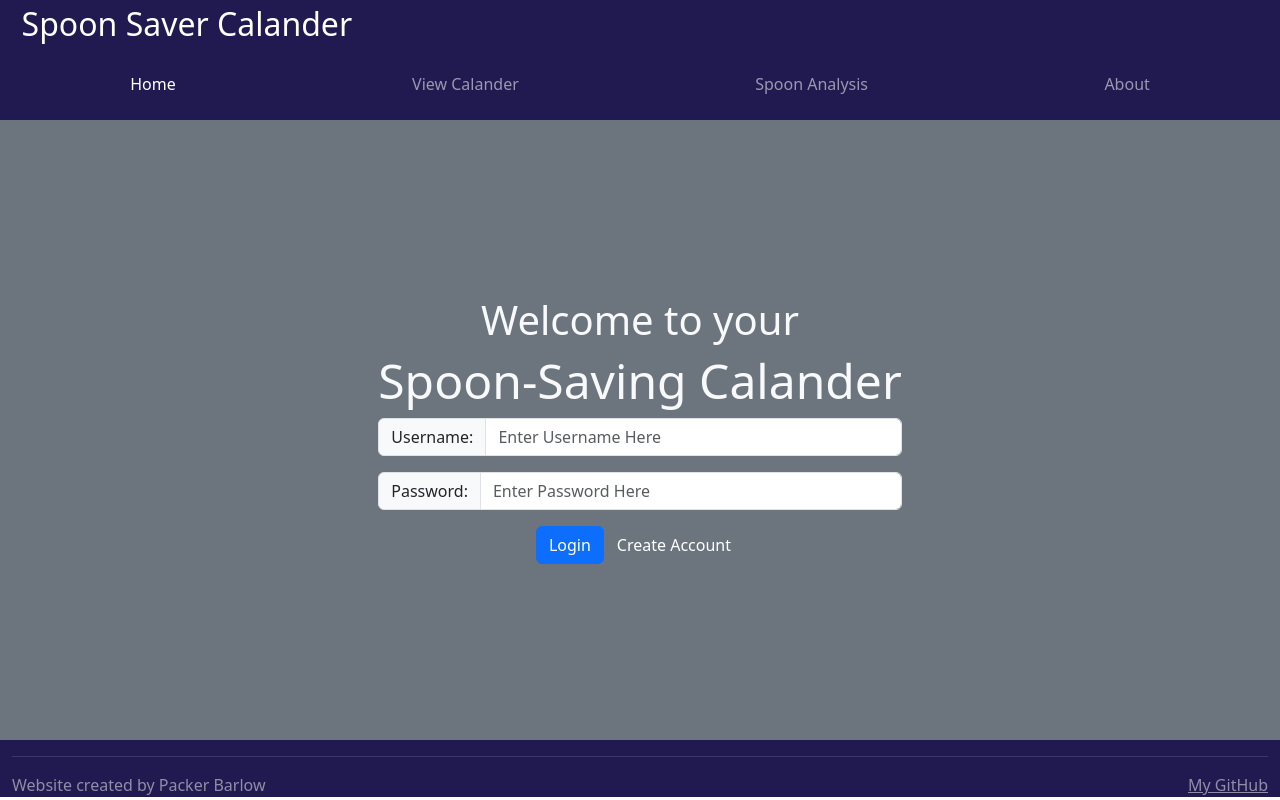
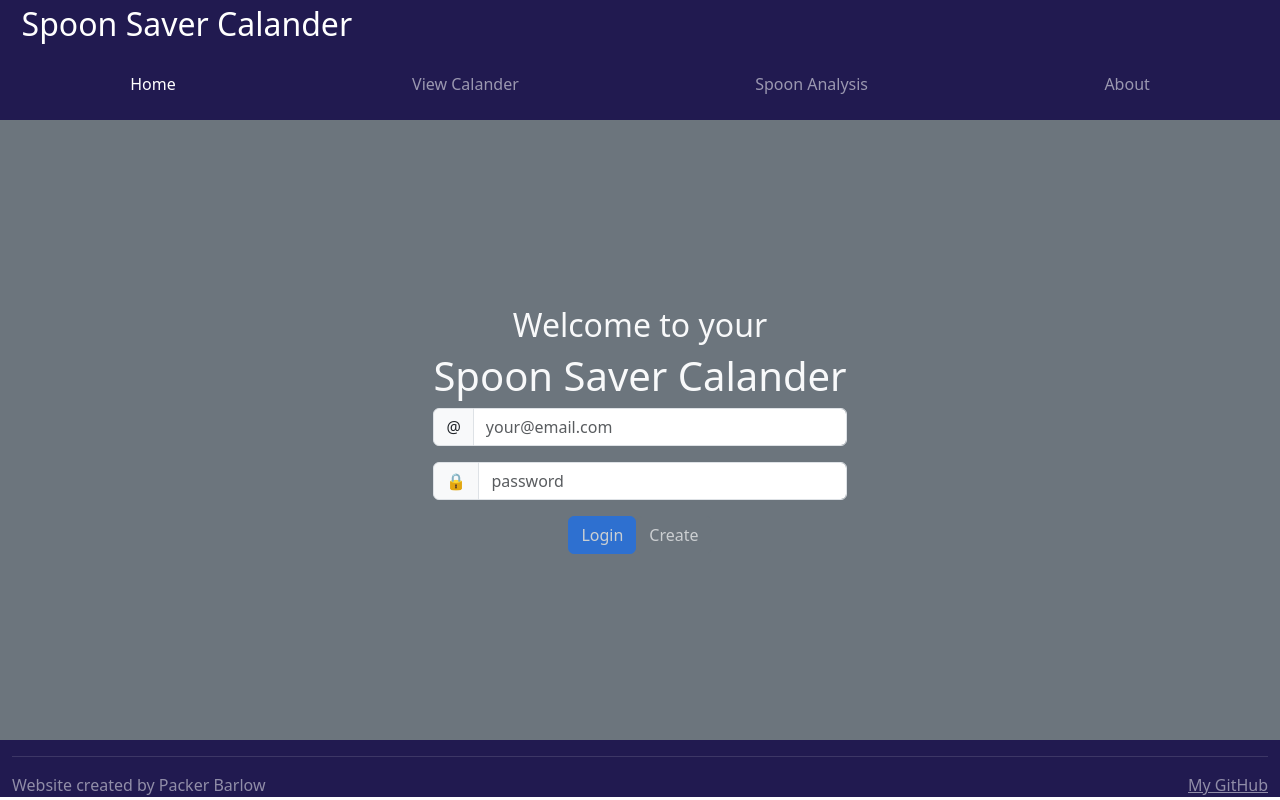
Before and after one commit to packerb2/Introvert_Calander_Startup, a React (Vite) app: page / in a window 1280 px wide. Built offline with nearby package versions, Linux system fonts and the light colour scheme.

Commit message:
finished login funcionality

```diff
--- a/src/app.jsx
+++ b/src/app.jsx
@@ -6,8 +6,13 @@
 import { Calander } from './calander/calander';
 import { Analysis } from './analysis/analysis';
 import { About } from './about/about';
+import { AuthState } from './login/authState'
 
 export default function App() {
+  const [userName, setUserName] = React.useState(localStorage.getItem('userName') || '');
+  const currentAuthState = userName ? AuthState.Authenticated : AuthState.Unauthenticated;
+  const [authState, setAuthState] = React.useState(currentAuthState);
+
   return (
     <BrowserRouter>
         <div  className="body text-light">
@@ -32,7 +37,19 @@
             </header>
 
         <Routes>
-            <Route path='/' element={<Login />} exact />
+            <Route path='/'
+            element={
+              <Login
+                userName={userName}
+                authState={authState}
+                onAuthChange={(userName, authState) => {
+                  setAuthState(authState);
+                  setUserName(userName);
+                }}
+              />
+            }
+            exact
+          />
             <Route path='/calander' element={<Calander />} />
             <Route path='/analysis' element={<Analysis />} />
             <Route path='/about' element={<About />} />
--- /dev/null
+++ b/src/login/authState.js
@@ -0,0 +1,9 @@
+export class AuthState {
+  static Unknown = new AuthState('unknown');
+  static Authenticated = new AuthState('authenticated');
+  static Unauthenticated = new AuthState('unauthenticated');
+
+  constructor(name) {
+    this.name = name;
+  }
+}
--- /dev/null
+++ b/src/login/authenticated.css
@@ -0,0 +1,5 @@
+.accountName {
+  color: rgb(76, 190, 122);
+  font-size: 1.5em;
+  padding: 0.5em;
+}
--- /dev/null
+++ b/src/login/authenticated.jsx
@@ -0,0 +1,27 @@
+import React from 'react';
+import { useNavigate } from 'react-router-dom';
+
+import Button from 'react-bootstrap/Button';
+
+import './authenticated.css';
+
+export function Authenticated(props) {
+  const navigate = useNavigate();
+
+  function logout() {
+    localStorage.removeItem('userName');
+    props.onLogout();
+  }
+
+  return (
+    <div>
+      <div className='playerName'>{props.userName}</div>
+      <Button variant='primary' onClick={() => navigate('/calander')}>
+        View Events
+      </Button>
+      <Button variant='secondary' onClick={() => logout()}>
+        Logout
+      </Button>
+    </div>
+  );
+}
--- a/src/login/login.css
+++ /dev/null
@@ -1,55 +0,0 @@
-body {
-  display: flex;
-  flex-direction: column;
-  min-width: 375px;
-}
-
-header {
-  flex: 0 120px;
-}
-
-main {
-  flex: 1 calc(100vh - 180px);
-  display: flex;
-  flex-direction: column;
-  align-items: center;
-  justify-content: space-around;
-  background-color: rgb(33, 26, 80);
-}
-
-footer {
-  flex: 0 30px;
-}
-
-menu {
-  flex: 1;
-  display: flex;
-  flex-direction: row !important;
-  list-style: none;
-  align-items: center;
-  justify-content: space-around;
-}
-
-.navbar-brand {
-  padding-left: 0.3em;
-}
-
-menu .nav-item {
-  padding: 0 0.3em;
-}
-
-footer a {
-  float: right;
-}
-
-@media (max-height: 600px) {
-  header {
-    display: none;
-  }
-  footer {
-    display: none;
-  }
-  main {
-    flex: 1 100vh;
-  }
-}
--- a/src/login/login.jsx
+++ b/src/login/login.jsx
@@ -1,26 +1,26 @@
 import React from 'react';
-import './login.css';
 
-export function Login() {
+import { Unauthenticated } from './unauthenticated';
+import { Authenticated } from './authenticated';
+import { AuthState } from './authState';
+
+export function Login({ userName, authState, onAuthChange }) {
   return (
-    <main className="container-fluid bg-secondary text-center">
+    <main className='container-fluid bg-secondary text-center'>
       <div>
-          <h1>Welcome to your</h1>
-          <h2>
-              <font size="7">Spoon-Saving Calander</font>
-          </h2>
-          <form method="get" action="calander.html">
-              <div className="input-group mb-3">
-                  <span className="input-group-text">Username: </span>
-                  <input className="form-control" type="text" placeholder="Enter Username Here" />
-              </div>
-              <div className="input-group mb-3">
-                  <span className="input-group-text">Password: </span>
-                  <input className="form-control" type="password" placeholder="Enter Password Here" />
-              </div>
-              <button type="submit" className="btn btn-primary">Login</button>
-              <button type="submit" className="btn btn-secondary">Create Account</button>
-          </form>
+        {authState !== AuthState.Unknown && <h2>Welcome to your</h2>}
+        {authState !== AuthState.Unknown && <h1>Spoon Saver Calander</h1>}
+        {authState === AuthState.Authenticated && (
+          <Authenticated userName={userName} onLogout={() => onAuthChange(userName, AuthState.Unauthenticated)} />
+        )}
+        {authState === AuthState.Unauthenticated && (
+          <Unauthenticated
+            userName={userName}
+            onLogin={(loginUserName) => {
+              onAuthChange(loginUserName, AuthState.Authenticated);
+            }}
+          />
+        )}
       </div>
     </main>
   );
--- /dev/null
+++ b/src/login/messageDialog.jsx
@@ -0,0 +1,15 @@
+import React from 'react';
+
+import Button from 'react-bootstrap/Button';
+import Modal from 'react-bootstrap/Modal';
+
+export function MessageDialog(props) {
+  return (
+    <Modal {...props} show={props.message} centered>
+      <Modal.Body>{props.message}</Modal.Body>
+      <Modal.Footer>
+        <Button onClick={props.onHide}>Close</Button>
+      </Modal.Footer>
+    </Modal>
+  );
+}
--- /dev/null
+++ b/src/login/unauthenticated.jsx
@@ -0,0 +1,43 @@
+import React from 'react';
+
+import Button from 'react-bootstrap/Button';
+import { MessageDialog } from './messageDialog';
+
+export function Unauthenticated(props) {
+  const [userName, setUserName] = React.useState(props.userName);
+  const [password, setPassword] = React.useState('');
+  const [displayError, setDisplayError] = React.useState(null);
+
+  async function loginUser() {
+    localStorage.setItem('userName', userName);
+    props.onLogin(userName);
+  }
+
+  async function createUser() {
+    localStorage.setItem('userName', userName);
+    props.onLogin(userName);
+  }
+
+  return (
+    <>
+      <div>
+        <div className='input-group mb-3'>
+          <span className='input-group-text'>@</span>
+          <input className='form-control' type='text' value={userName} onChange={(e) => setUserName(e.target.value)} placeholder='your@email.com' />
+        </div>
+        <div className='input-group mb-3'>
+          <span className='input-group-text'>🔒</span>
+          <input className='form-control' type='password' onChange={(e) => setPassword(e.target.value)} placeholder='password' />
+        </div>
+        <Button variant='primary' onClick={() => loginUser()} disabled={!userName || !password}>
+          Login
+        </Button>
+        <Button variant='secondary' onClick={() => createUser()} disabled={!userName || !password}>
+          Create
+        </Button>
+      </div>
+
+      <MessageDialog message={displayError} onHide={() => setDisplayError(null)} />
+    </>
+  );
+}
```
